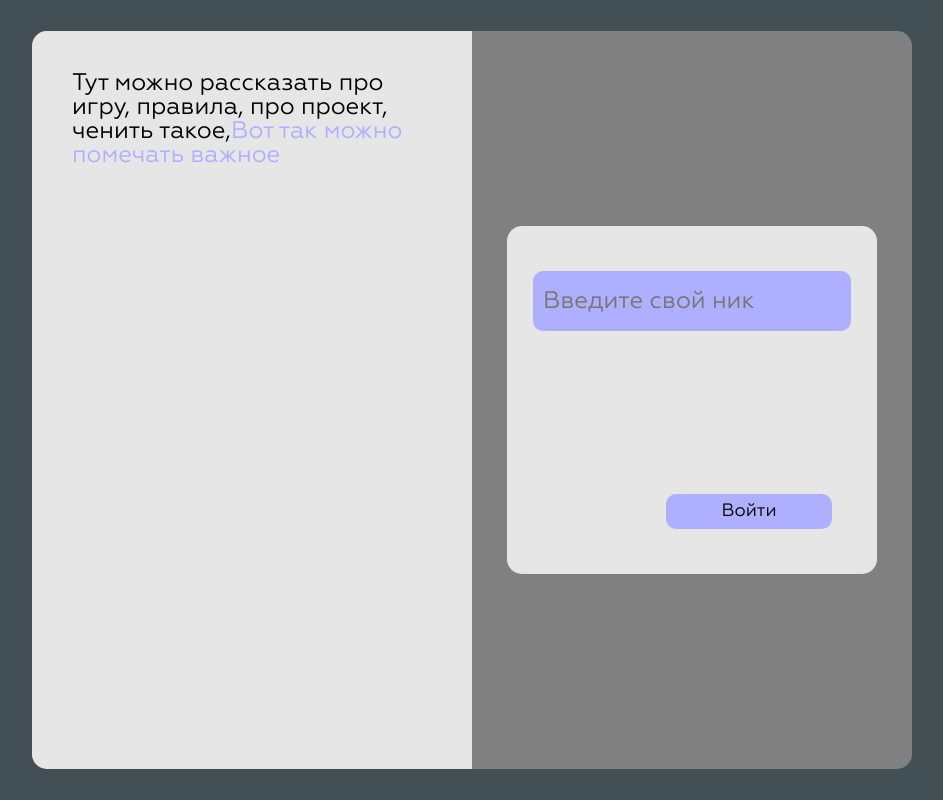
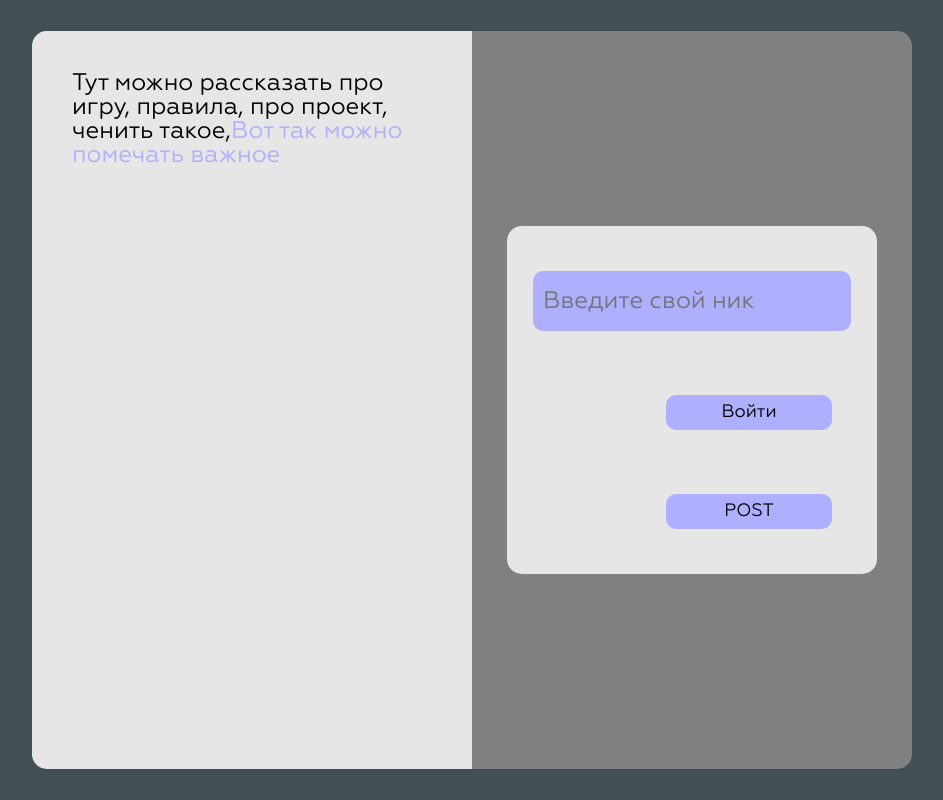
Before and after one commit to BogDoti228/team_project_crocodile_front, a React (Create React App) app: page /enter in a window 1280 px wide. Shown: the whole page, without its empty margins (168-1111 px from the left). Built offline with nearby package versions, Linux system fonts and the light colour scheme.

Commit message:
minor commit

```diff
--- a/src/components/enterWindow/Enter.tsx
+++ b/src/components/enterWindow/Enter.tsx
@@ -1,6 +1,7 @@
 import React, {useState} from "react";
 import {useTypeDispatch} from "../../store/store";
 import {postName, setName} from "../../store/web-slices/profile_slice";
+import {json} from "stream/consumers";
 
 function Enter({setOpen}: propsEnterWindow){
     const [nick, setNick] = useState('');
@@ -32,6 +33,21 @@ function Enter({setOpen}: propsEnterWindow){
             handleClickBtn();
     }
 
+    let user = {
+        Name: "kek",
+    }
+
+    const post = () => {
+        fetch("https://localhost:8080/main/post",
+            {
+                method: 'POST',
+                headers: {
+                    'Content-Type': 'application/json',
+                },
+                body: JSON.stringify(user)
+            })
+    }
+
     return (
         <div className="enter-window__enter">
             {isErrorMaxLen && <div className="enter-window__error-message">Слишком длинный ник</div>}
@@ -44,6 +60,7 @@ function Enter({setOpen}: propsEnterWindow){
                    onKeyPress={e => {handlePressEnter(e)}}
             />
             <button className="enter-window__btn btn" onClick={handleClickBtn}>Войти</button>
+            <button className="enter-window__btn btn" onClick={post}>POST</button>
         </div>
     )
 }
--- a/src/components/mainWindow/MainWindow.tsx
+++ b/src/components/mainWindow/MainWindow.tsx
@@ -8,9 +8,9 @@ import {getName} from "../../store/web-slices/profile_slice";
 const MainWindow : React.FC = () => {
     const dispatch = useTypeDispatch();
 
-    useEffect(() => {
+    /*useEffect(() => {
         dispatch(getName())
-    }, [])
+    }, [])*/
 
     return (
         <>
--- a/src/components/mainWindow/content/interactive/chat/Chat.tsx
+++ b/src/components/mainWindow/content/interactive/chat/Chat.tsx
@@ -1,6 +1,7 @@
 import React, {useEffect, useRef, useState} from "react";
 import {useSelector} from "react-redux";
-import {RootState} from "../../../../../store/store";
+import {RootState, useTypeDispatch} from "../../../../../store/store";
+import {getName} from "../../../../../store/web-slices/profile_slice";
 
 const Chat : React.FC = () => {
     const [message, setMessage] = useState<string>("")
@@ -8,6 +9,10 @@ const Chat : React.FC = () => {
     const inputRef = useRef<HTMLInputElement>(null)
     const ulRef = useRef<HTMLUListElement>(null)
     const {name} = useSelector((state : RootState) => state.profileReducer)
+
+
+    const dispatch = useTypeDispatch();
+
 
     useEffect(() => {
         if (ulRef.current){
@@ -27,6 +32,7 @@ const Chat : React.FC = () => {
             setMessage('');
             if (inputRef.current)
                 inputRef.current.value = ""
+            dispatch(getName())
         }
     }
 
--- a/src/store/web-slices/profile_slice.ts
+++ b/src/store/web-slices/profile_slice.ts
@@ -1,4 +1,5 @@
 import {createAsyncThunk, createSlice} from "@reduxjs/toolkit";
+import {useTypeDispatch} from "../store";
 
 interface ProfileType {
     name : string,
@@ -37,10 +38,11 @@ export const profileSlice = createSlice({
     },
     extraReducers: (builder) => {
         builder.addCase(getName.fulfilled, (state, action) => {
+            console.log('GET')
             state.name = action.payload.name
         })
         builder.addCase(postName.fulfilled, (state, action) => {
-
+            console.log('POST')
         })
     }
 })
```
